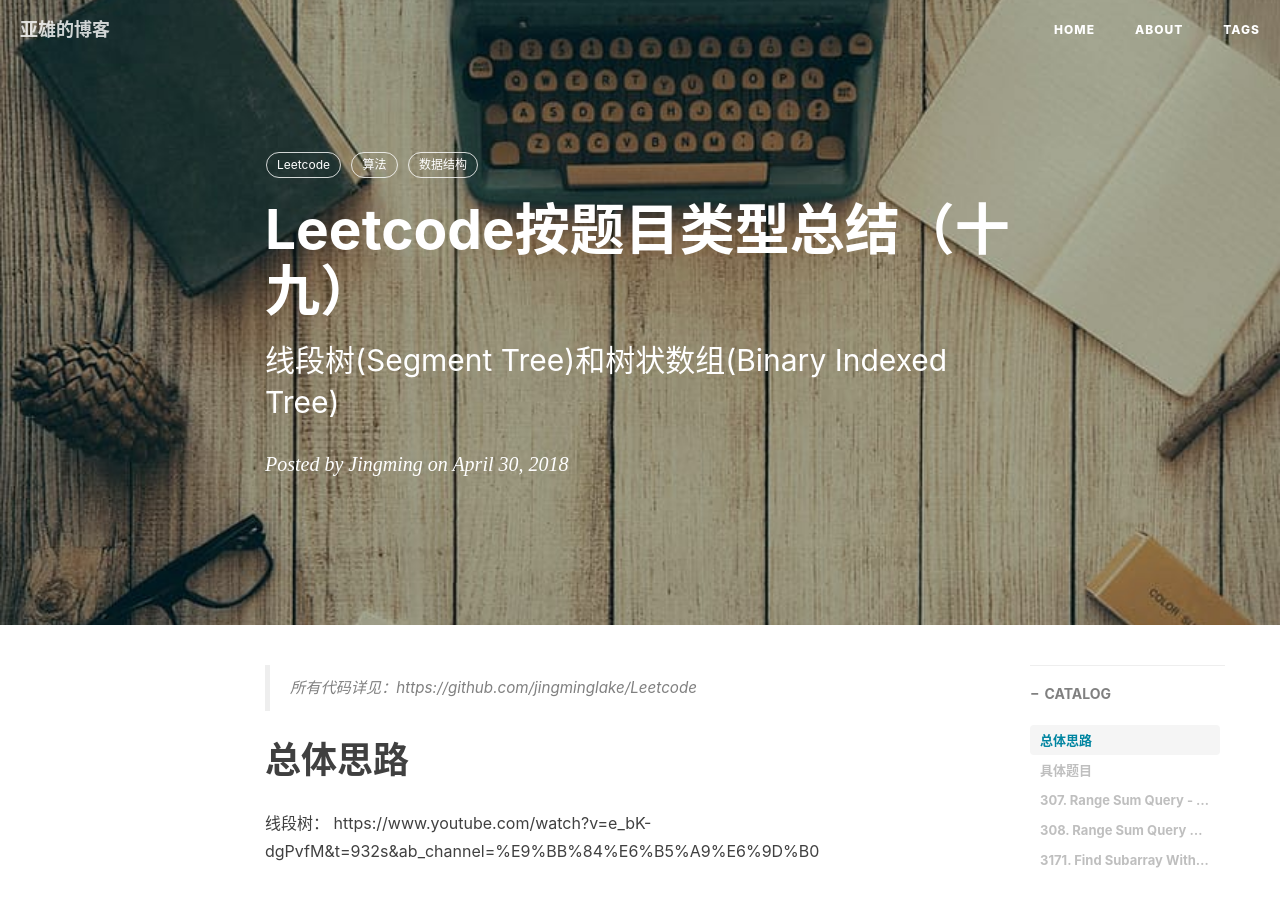
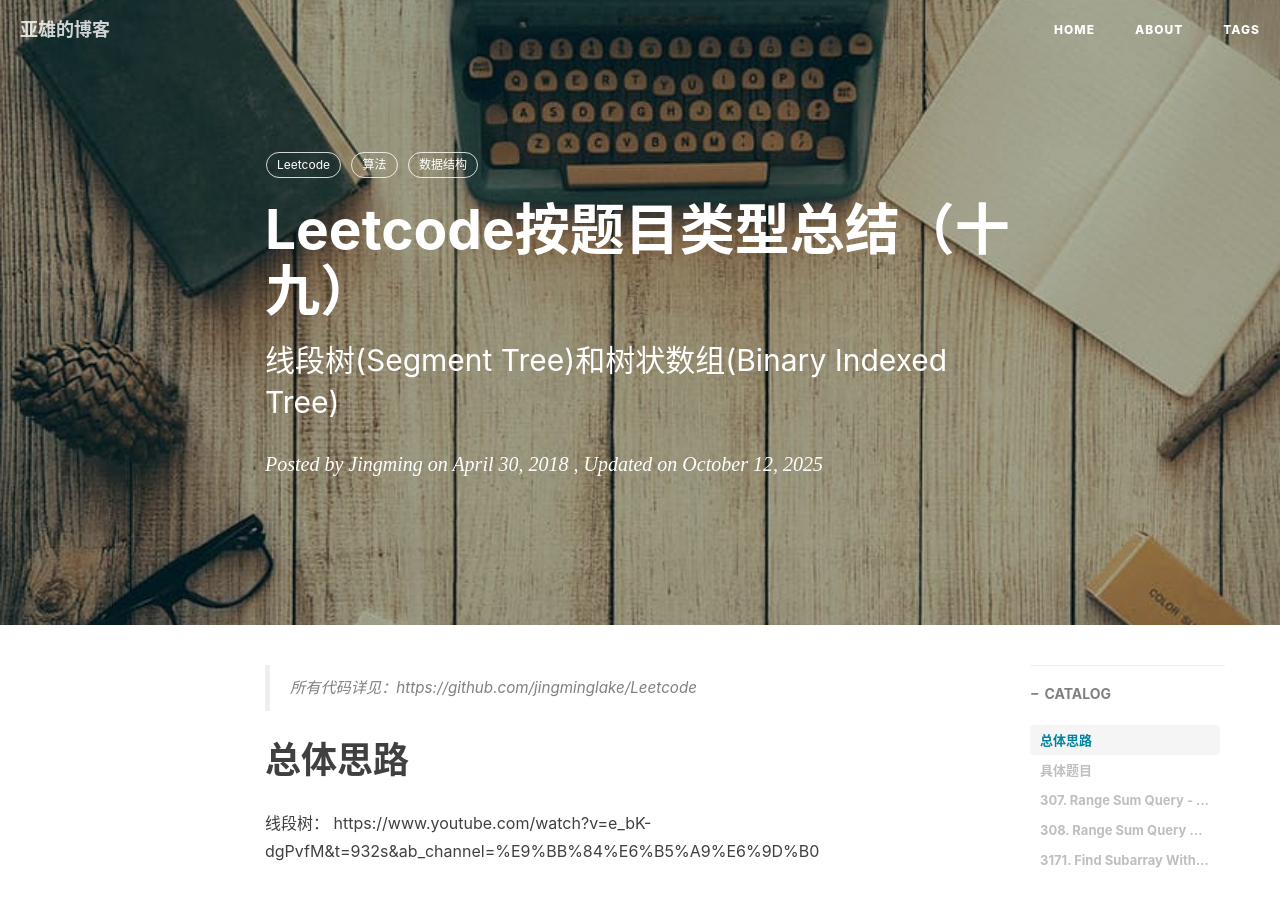
Before and after one commit to jingminglake/jingminglake.github.io, a Jekyll site: the page built from _posts/Leetcode/2018-04-30-Leetcode总结（十九）.md, in a window 1280 px wide and 900 px high. Built offline with Jekyll 4.4.1, drawn with Linux system fonts in a browser that asks for light colours; nearby versions of some CDN libraries; comment, search, counter and statistics services are not loaded.

Commit message:
Added post update_date

```diff
--- a/_layouts/post.html
+++ b/_layouts/post.html
@@ -40,7 +40,11 @@
                     {% comment %} if page.subtitle {% endcomment %}
                     <h2 class="subheading">{{ page.subtitle }}</h2>
                     {% comment %} endif {% endcomment %}
-                    <span class="meta">Posted by {% if page.author %}{{ page.author }}{% else %}{{ site.title }}{% endif %} on {{ page.date | date: "%B %-d, %Y" }}</span>
+                    <span class="meta">Posted by {% if page.author %}{{ page.author }}{% else %}{{ site.title }}{% endif %} on {{ page.date | date: "%B %-d, %Y" }}
+                        {% if page.update_date %}
+                            , Updated on {{ page.update_date | date: "%B %-d, %Y" }}
+                        {% endif %}
+                    </span>
                 </div>
             </div>
         </div>
--- a/_posts/Leetcode/2018-04-30-Leetcode总结（十九）.md
+++ b/_posts/Leetcode/2018-04-30-Leetcode总结（十九）.md
@@ -3,6 +3,7 @@
 title:      Leetcode按题目类型总结（十九）
 subtitle:   线段树(Segment Tree)和树状数组(Binary Indexed Tree)
 date: 2018-04-30
+update_date: 2025-10-12
 author:     Jingming
 status: public
 catalog: true
--- a/index.html
+++ b/index.html
@@ -19,7 +19,11 @@
         </div>
     </a>
     <p class="post-meta">
-        Posted by {% if post.author %}{{ post.author }}{% else %}{{ site.title }}{% endif %} on {{ post.date | date: "%B %-d, %Y" }}
+        Posted by {% if post.author %}{{ post.author }}{% else %}{{ site.title }}{% endif %}
+        on {{ post.date | date: "%B %-d, %Y" }}
+        {% if post.update_date %}
+        , Updated on {{ post.update_date | date: "%B %-d, %Y" }}
+        {% endif %}
     </p>
 </div>
 <hr>
```
